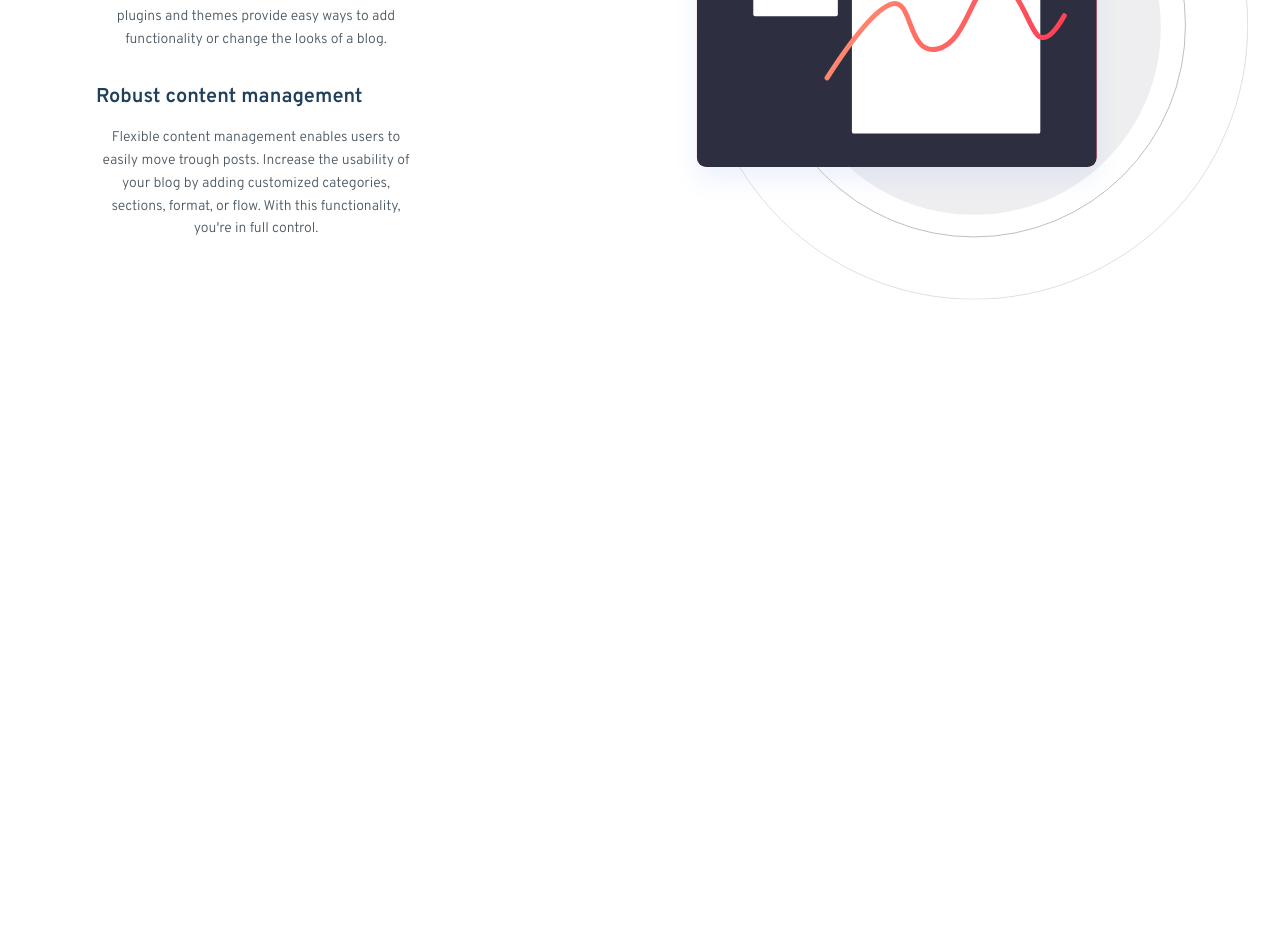
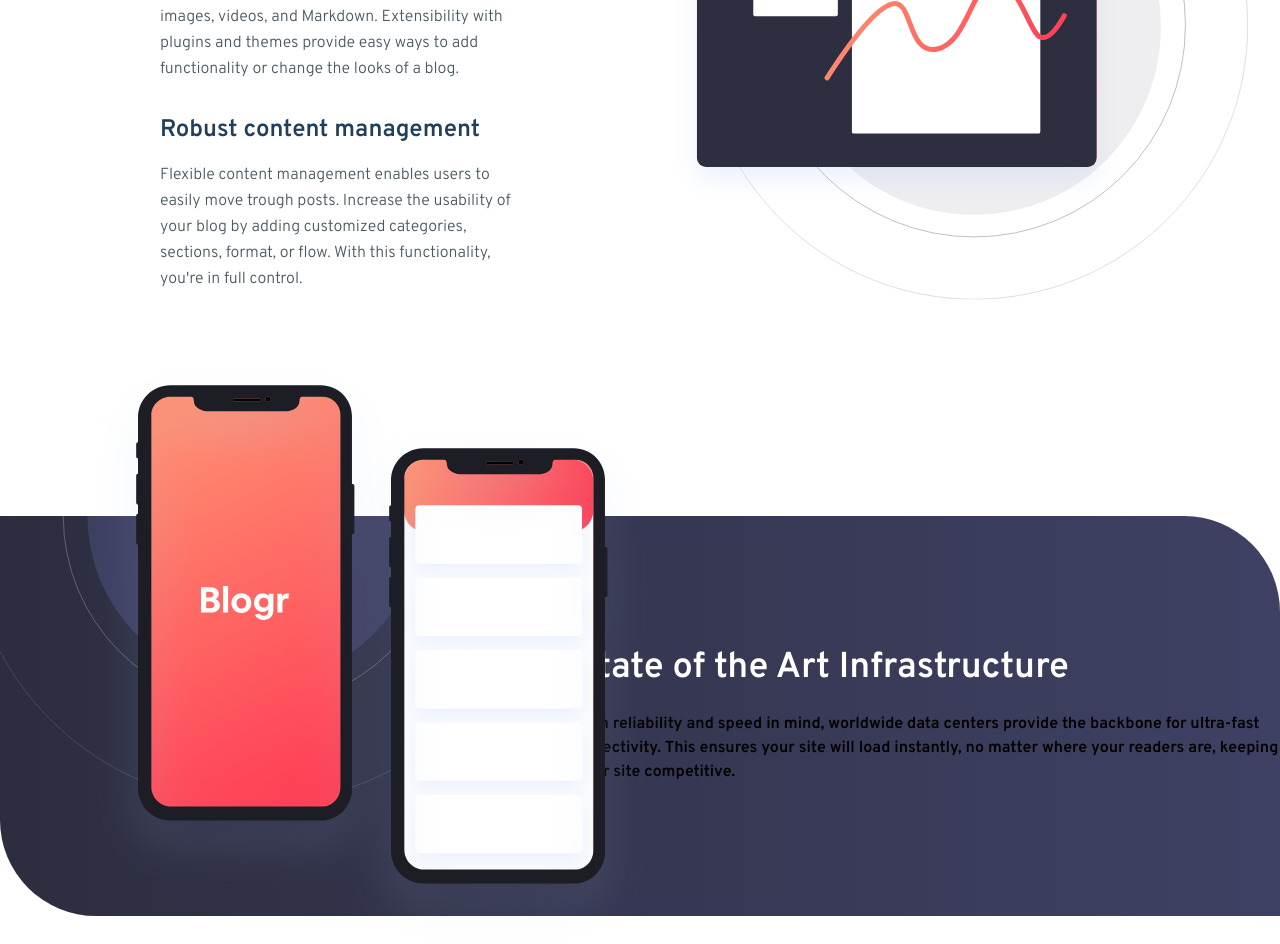
Before and after one commit to f1x3d49/frontendmentor-blogr, a React (Create React App) app in the folder frontend/: page / in a window 1280 px wide. Shown: the part 760-1704 px from the top of the page. Before the commit the page ends 1081 px from the top, so only its background shows below. Built offline with nearby package versions, Linux system fonts and the light colour scheme.

Commit message:
working on the phone section

```diff
--- a/frontend/src/App.js
+++ b/frontend/src/App.js
@@ -1,4 +1,5 @@
 import Intro from "./pages/Intro";
+import PhoneSection from "./pages/PhoneSection";
 import PresentationSection from "./pages/PresentationSection";
 
 function App() {
@@ -6,6 +7,7 @@
     <div className="min-h-screen bg-white">
       <Intro />
       <PresentationSection />
+      <PhoneSection />
     </div>
   );
 }
--- a/frontend/src/components/ParagraphComponent.js
+++ b/frontend/src/components/ParagraphComponent.js
@@ -2,11 +2,11 @@
 
 const ParagraphComponent = ({ title, content }) => {
   return (
-    <div className="md:text-left md:pl-20 md:pr-56">
-      <h1 className="text-xl font-overpass font-semibold text-vdblue  pb-4">
+    <div className="md:text-left md:pl-36 md:pr-28 indent-0">
+      <h1 className={`text-2xl font-overpass font-semibold  text-vdblue pb-4`}>
         {title}
       </h1>
-      <p className="text-sm font-overpass text-vdgblue leading-relaxed  text-center">
+      <p className={`text-base font-overpass text-vdgblue leading-relaxed`}>
         {content}
       </p>
     </div>
--- /dev/null
+++ b/frontend/src/pages/PhoneSection.js
@@ -0,0 +1,33 @@
+import React from "react";
+import phones from "../images/illustration-phones.svg";
+import circles from "../images/bg-pattern-circles.svg";
+
+const PhoneSection = () => {
+  return (
+    <section className="flex w-full bg-gradient-to-r from-[#2c2d3f] to-[#3f4164] md:h-[400px] md:mt-36 overflow-hidden rounded-tr-[6rem] rounded-bl-[6rem]">
+      <div>
+        <img
+          src={circles}
+          alt="circles"
+          className="relative z-0 origin-top md:ml-64 rotate-90"
+        />
+        <img
+          src={phones}
+          alt="phones"
+          className="absolute md:top-[1125px] md:left-24"
+        />
+      </div>
+      <div className="h-full aboslute text-left font-overpass font-semibold flex flex-col justify-center gap-6">
+        <h1 className="text-white text-4xl">State of the Art Infrastructure</h1>
+        <p>
+          With reliability and speed in mind, worldwide data centers provide the
+          backbone for ultra-fast conectivity. This ensures your site will load
+          instantly, no matter where your readers are, keeping your site
+          competitive.
+        </p>
+      </div>
+    </section>
+  );
+};
+
+export default PhoneSection;
--- a/frontend/src/pages/PresentationSection.js
+++ b/frontend/src/pages/PresentationSection.js
@@ -6,7 +6,7 @@
 const PresentationSection = () => {
   return (
     <section className="flex flex-col gap-8 text-center py-8 md:py-20 px-4">
-      <h1 className="text-xl md:text-2xl font-overpass text-vdblue font-semibold ">
+      <h1 className="text-xl md:text-3xl font-overpass text-vdblue font-semibold ">
         Designed for the future
       </h1>
       <div className="flex flex-col md:flex-row gap-8">
```
